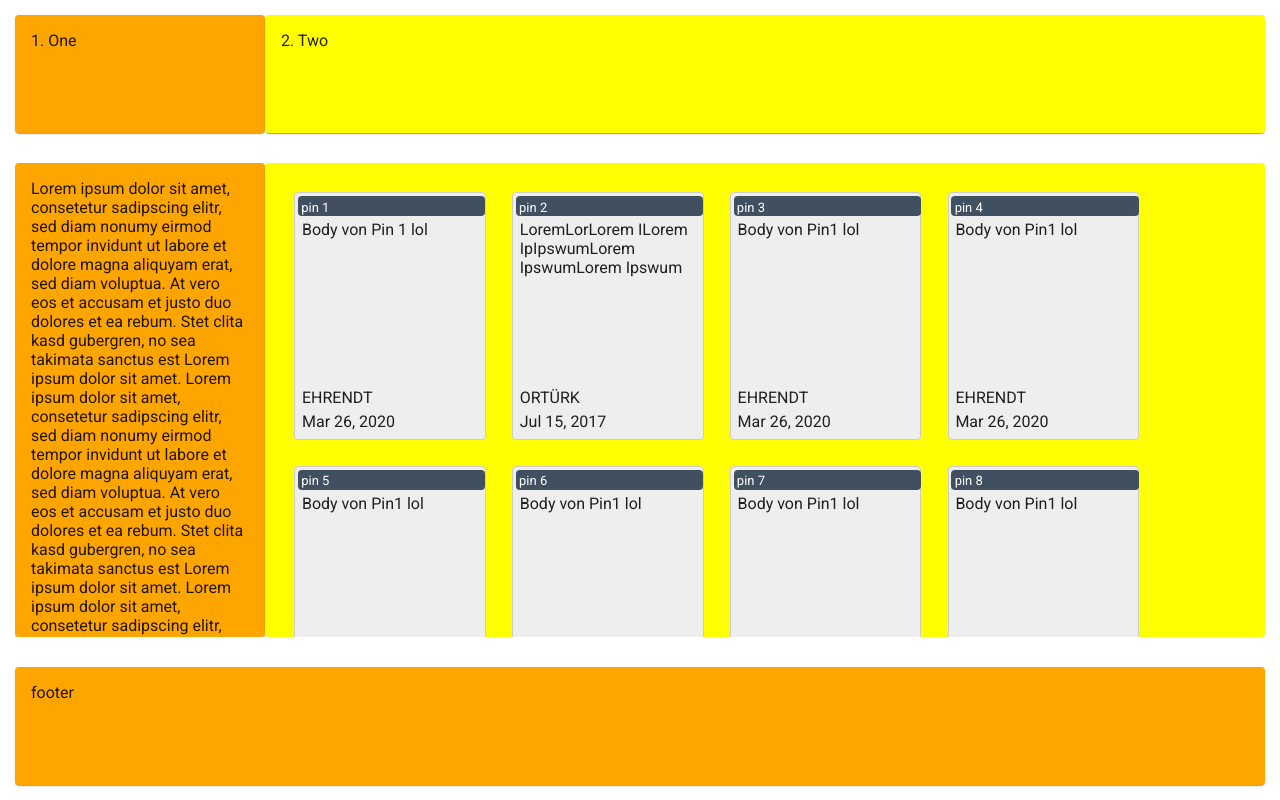
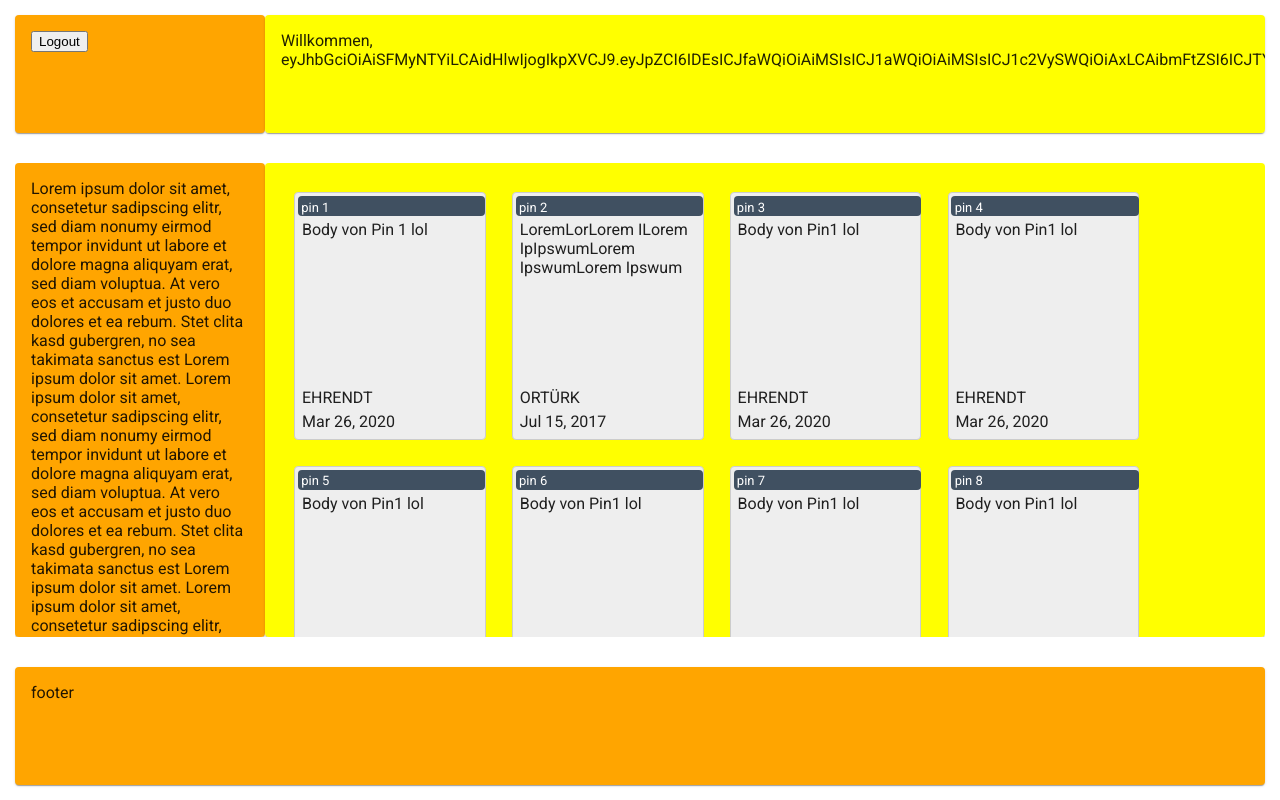
Before and after one commit to Supersauger/Pinnwand2, an Angular app: page /hauptmenu in a window 1280 px wide. Built offline with nearby package versions, Linux system fonts and the light colour scheme; sample sign-in values are in the browser's storage.

Commit message:
Update: Session hinzugefügt.

```diff
--- a/src/app/app-routing.module.ts
+++ b/src/app/app-routing.module.ts
@@ -6,7 +6,7 @@ import {RegisterComponent} from './register/register.component';
 import {AuthGuard} from './guards/auth.guard';
 
 const routes: Routes = [
-  // { path: '', redirectTo: '/login', pathMatch: 'full' },
+   { path: '', redirectTo: '/login', pathMatch: 'full' },
   { path: 'hauptmenu', component: HauptmenuComponent, canActivate : [AuthGuard]},
   { path: 'login', component: LoginComponent },
   { path: 'register', component: RegisterComponent}
--- a/src/app/hauptmenu/hauptmenu.component.html
+++ b/src/app/hauptmenu/hauptmenu.component.html
@@ -10,8 +10,12 @@
 
 <div id="container" fxLayout="column">
   <header class="headerContainer" fxLayoutAlign="start stretch">
-    <mat-card class="side-content" fxFlex="0 1 calc(20%)">1. One</mat-card>
-    <mat-card class="pinwand-content" fxFlex="0 1 calc(80%)">2. Two</mat-card>
+    <mat-card class="side-content" fxFlex="0 1 calc(20%)">
+      <mat-card-content>
+        <button (click)="logout()">Logout</button>
+    </mat-card-content>
+    </mat-card>
+    <mat-card class="pinwand-content" fxFlex="0 1 calc(80%)">Willkommen, {{id}}</mat-card>
   </header>
 
   <div class="container" fxLayout.lt-sm="column" fxLayout="row wrap" >
--- a/src/app/hauptmenu/hauptmenu.component.ts
+++ b/src/app/hauptmenu/hauptmenu.component.ts
@@ -13,7 +13,7 @@ export class HauptmenuComponent implements OnInit {
 
   ngOnInit(): void {
     this.id = localStorage.getItem('token');
-    // console.log(this.id);
+    console.log(this.id);
   }
 
   logout() {
--- a/src/app/login/login.component.ts
+++ b/src/app/login/login.component.ts
@@ -40,6 +40,7 @@ export class LoginComponent implements OnInit {
     if (this.loginForm.invalid) {
       return;
     } else {
+      console.log(this.f.userid.value);
       if (this.f.userid.value === this.model.userid && this.f.password.value === this.model.password) {
         console.log('Login successful');
         // this.authService.authLogin(this.model);
--- a/src/app/register/register.component.ts
+++ b/src/app/register/register.component.ts
@@ -27,6 +27,7 @@ export class RegisterComponent implements OnInit {
   }
 // todo
   register() {
+    console.log(this.username);
     if (this.username === 'admin' && this.password === 'admin' && this.email === 'admin@admin.de') {
       this.sendEmail();
       alert('Danke für deine Registrierung. Bitte überprüf dein E-Mail Postfach nach einem Verfizierungslink.');
```
